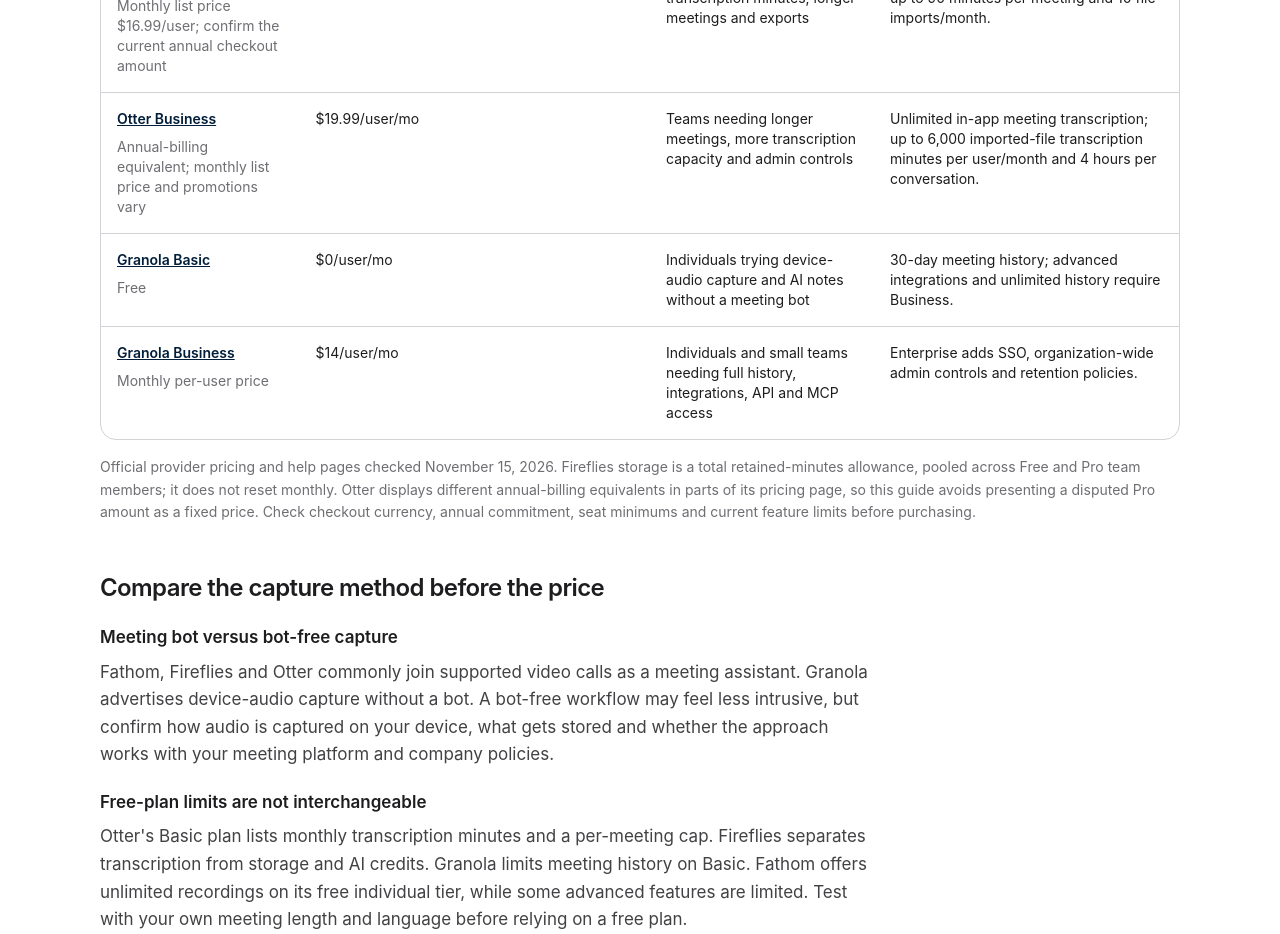
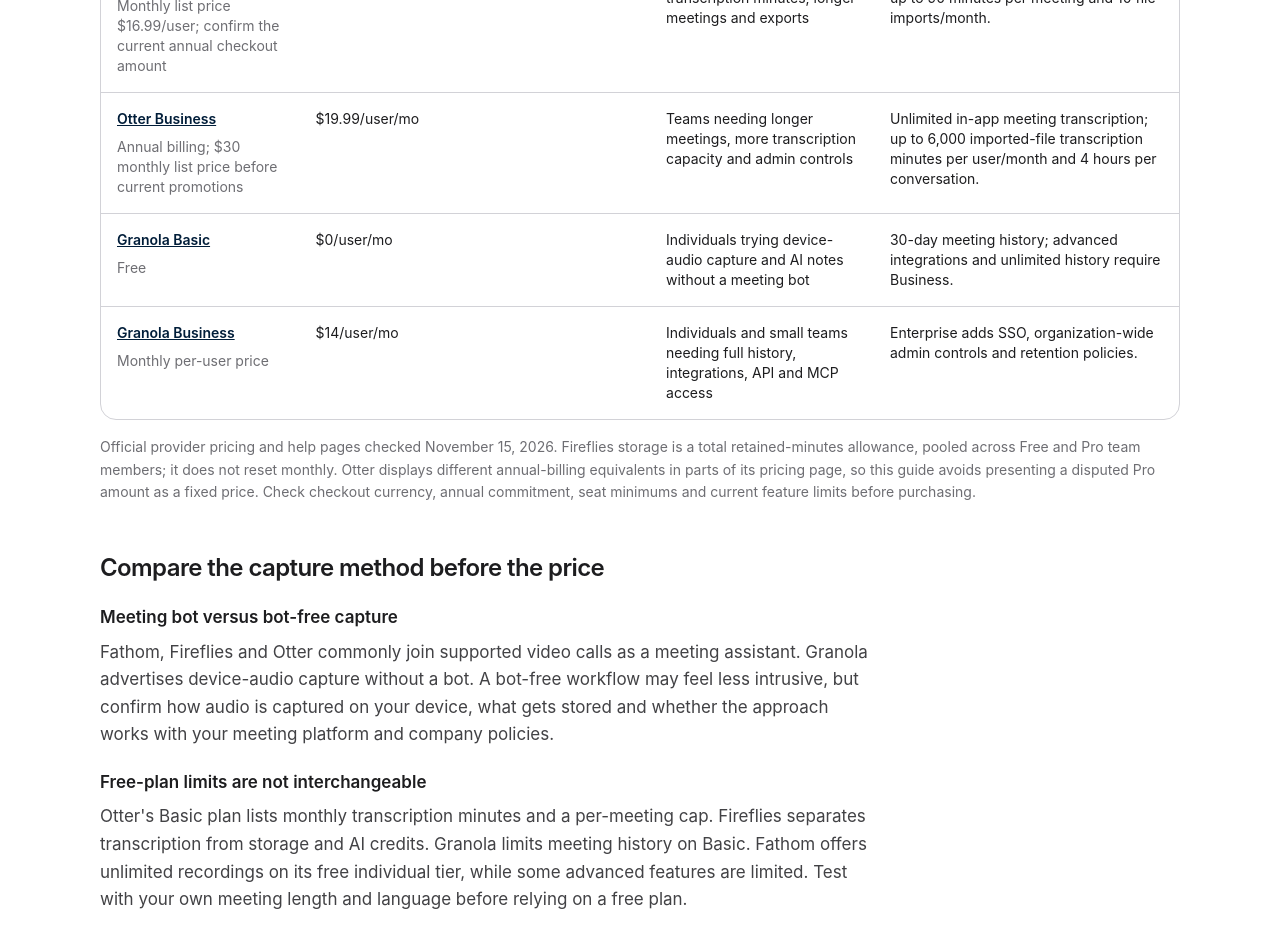
Before and after one commit to LinukaBandara/StackPick, a Next.js app: page /best/ai-meeting-assistant-pricing in a window 1280 px wide. Shown: the part 1700-2634 px from the top of the page. Built offline with nearby package versions, Linux system fonts and the light colour scheme; no server answers.

Commit message:
Clarify Otter Business annual and monthly billing

```diff
--- a/app/best/ai-meeting-assistant-pricing/page.tsx
+++ b/app/best/ai-meeting-assistant-pricing/page.tsx
@@ -16,7 +16,7 @@ const plans = [
   { name: "Fireflies Business", price: "$19/seat/mo", billing: "Billed annually; $29 monthly", fit: "Teams needing conversation intelligence, analytics and expanded storage", limits: "Enterprise security, SSO/SCIM and advanced governance require Enterprise.", url: "https://fireflies.ai/pricing" },
   { name: "Otter Basic", price: "$0", billing: "Free forever", fit: "Occasional meetings and live transcription", limits: "300 transcription minutes/month, 30 minutes per conversation and 3 lifetime audio/video imports.", url: "https://otter.ai/pricing-new" },
   { name: "Otter Pro", price: "Annual-billing equivalent shown on pricing page", billing: "Monthly list price $16.99/user; confirm the current annual checkout amount", fit: "Individuals needing more transcription minutes, longer meetings and exports", limits: "1,200 in-app recording minutes/month, up to 90 minutes per meeting and 10 file imports/month.", url: "https://otter.ai/pricing" },
-  { name: "Otter Business", price: "$19.99/user/mo", billing: "Annual-billing equivalent; monthly list price and promotions vary", fit: "Teams needing longer meetings, more transcription capacity and admin controls", limits: "Unlimited in-app meeting transcription; up to 6,000 imported-file transcription minutes per user/month and 4 hours per conversation.", url: "https://otter.ai/pricing" },
+  { name: "Otter Business", price: "$19.99/user/mo", billing: "Annual billing; $30 monthly list price before current promotions", fit: "Teams needing longer meetings, more transcription capacity and admin controls", limits: "Unlimited in-app meeting transcription; up to 6,000 imported-file transcription minutes per user/month and 4 hours per conversation.", url: "https://otter.ai/pricing" },
   { name: "Granola Basic", price: "$0/user/mo", billing: "Free", fit: "Individuals trying device-audio capture and AI notes without a meeting bot", limits: "30-day meeting history; advanced integrations and unlimited history require Business.", url: "https://www.granola.ai/pricing" },
   { name: "Granola Business", price: "$14/user/mo", billing: "Monthly per-user price", fit: "Individuals and small teams needing full history, integrations, API and MCP access", limits: "Enterprise adds SSO, organization-wide admin controls and retention policies.", url: "https://www.granola.ai/pricing" },
 ];
```
